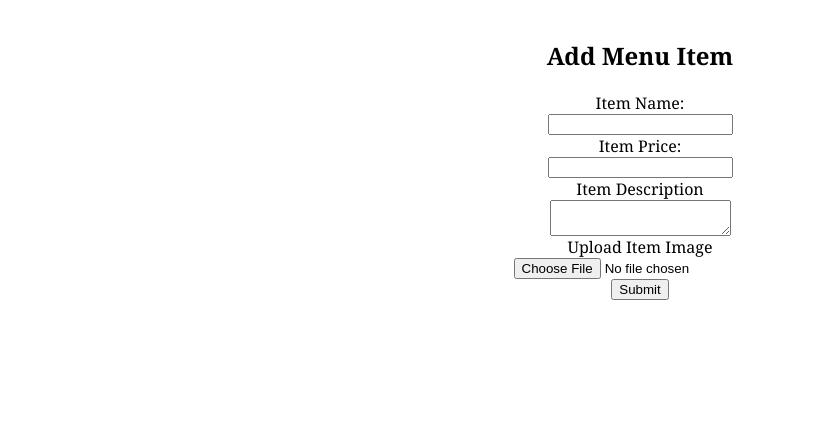
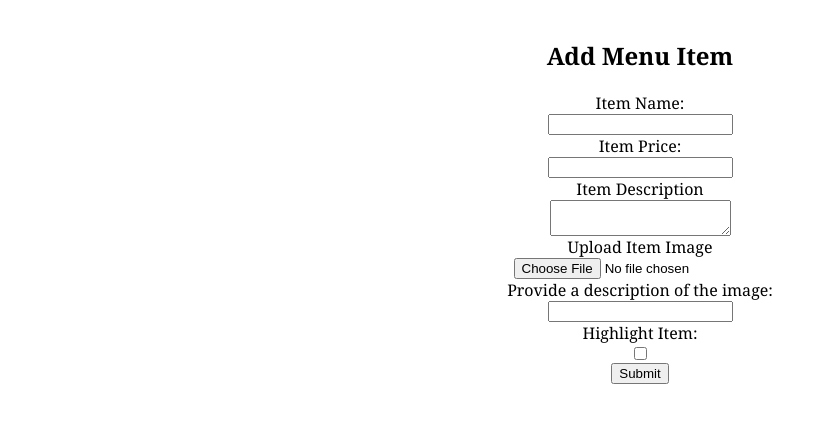
Before and after one commit to KSmith8888/Restaurant-Frontend, a website with bundled scripts: page menu-update.html in a window 1280 px wide. Shown: the part 67-490 px from the top of the page, without its empty margins (0-835 px from the left). Built offline with nearby package versions, Linux system fonts and the light colour scheme.

Commit message:
Added highlight input

```diff
--- a/menu-update.html
+++ b/menu-update.html
@@ -12,12 +12,7 @@
             <h1>Menu Update Page</h1>
         </header>
         <main>
-            <form
-                id="add-menu-item-form"
-                method="POST"
-                enctype="multipart/form-data"
-                autocomplete="off"
-            >
+            <form id="add-menu-item-form" autocomplete="off">
                 <h2 id="add-menu-item-heading">Add Menu Item</h2>
                 <label for="name-input">Item Name:</label>
                 <input id="name-input" type="text" maxlength="30" name="name" />
@@ -37,6 +32,12 @@
                     accept=".jpg, .png"
                     name="image"
                 />
+                <label for="alt-input"
+                    >Provide a description of the image:</label
+                >
+                <input id="alt-input" type="text" maxlength="30" name="alt" />
+                <label for="highlight-input">Highlight Item:</label>
+                <input id="highlight-input" type="checkbox" name="highlight" />
                 <button type="submit">Submit</button>
             </form>
         </main>
```
